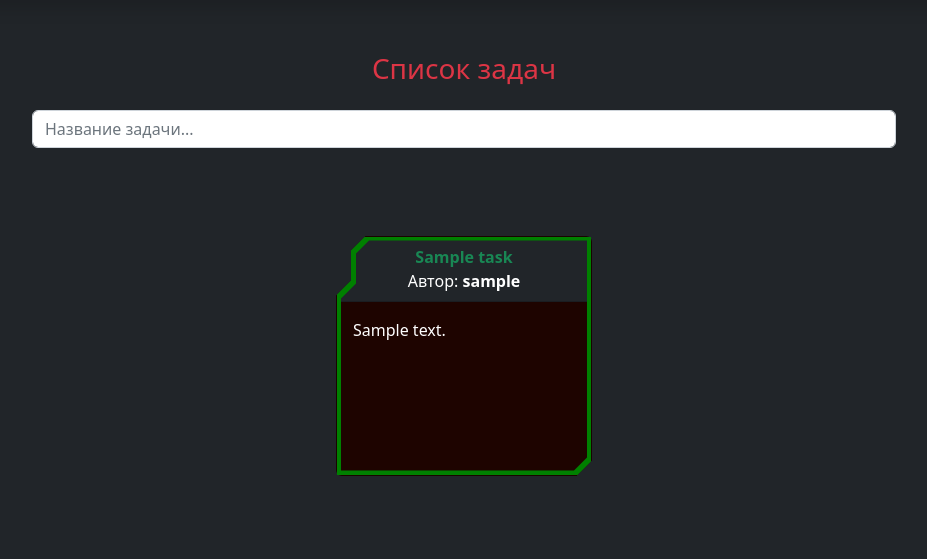
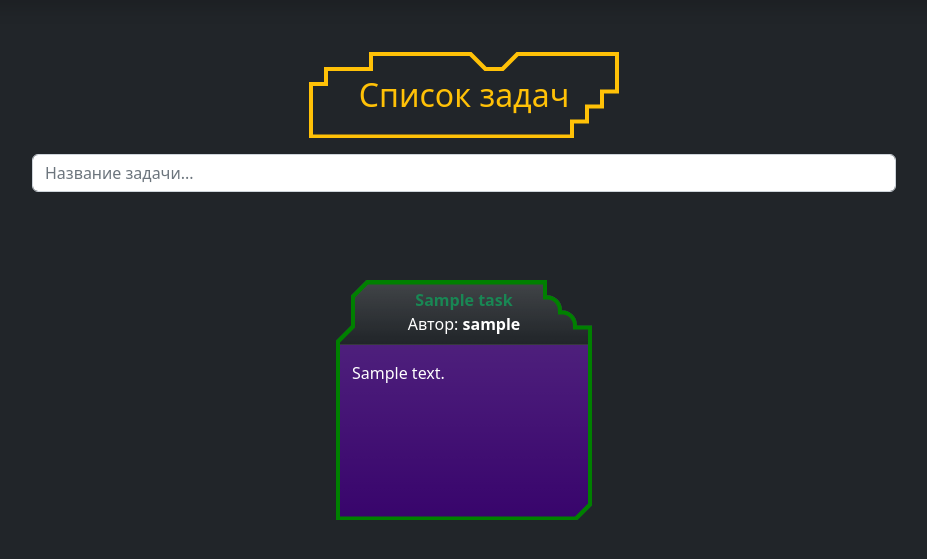
Before and after one commit to Timur1414/stego, a Django app: page /tasks/list/ in a window 1280 px wide. Shown: the part 76-635 px from the top of the page, without its empty margins (176-1103 px from the left). Run offline with Django 4.2, Linux system fonts and the light colour scheme; a user stored in the database is signed in; tables that the repository leaves empty hold one stand-in row (values such as "Sample post").

Commit message:
header on task list

```diff
--- a/main/templates/pages/tasks/card.html
+++ b/main/templates/pages/tasks/card.html
@@ -1,12 +1,12 @@
 <a href="{% url 'task' pk=item.0.id %}" class="text-decoration-none">
-    <div data-augmented-ui="tl-2-clip-y br-clip border" class="card m-4 pb-3"
-         style="background-color: #1E0400; width: 20vw; height: 30vh;
+    <div data-augmented-ui="tl-2-clip-y tr-2-round-inset br-clip border" class="border border-0 bg-gradient card m-4 pb-3"
+         style="width: 20vw; height: 30vh; background-color: #38046C;
                 {% if item.1 %}
                     color: green;
                 {% else %}
                     color: red;
                 {% endif %}">
-        <div class="card-header text-center bg-dark
+        <div class="card-header text-center bg-dark bg-gradient
                     {% if item.1 %}
                         text-success
                     {% else %}
@@ -15,8 +15,10 @@
             <strong>{{ item.0.title }}</strong>
             <p class="text-white m-0 p-0">Автор: <strong>{{ item.0.author }}</strong></p>
         </div>
-        <div class="card-body text-white text-break" style="background-color: #1E0400; overflow: hidden">
+        <div class="card-body text-white text-break" style="overflow: hidden">
             {{ item.0.description }}
         </div>
     </div>
 </a>
+
+<!--background-color: #38046C; #A71428;-->
--- a/main/templates/pages/tasks/list.html
+++ b/main/templates/pages/tasks/list.html
@@ -4,7 +4,9 @@
 {% block content %}
     <div class="row m-0">
         <div class="col text-white">
-            <h3 class="text-center text-danger">Список задач</h3>
+            <h3 class="text-center text-danger m-auto" style="width: 25%;">
+                <div class="py-4 text-warning fs-2" data-augmented-ui="tl-2-rect-x br-2-step-inset t-clip-x border">Список задач</div>
+            </h3>
 
             <div class="d-flex mx-auto p-2" style="width: 70vw">
                 <input id="search_input" oninput="search()" type="text" class="form-control flex-grow-1 m-2" placeholder="Название задачи..." autocomplete="off">
```
